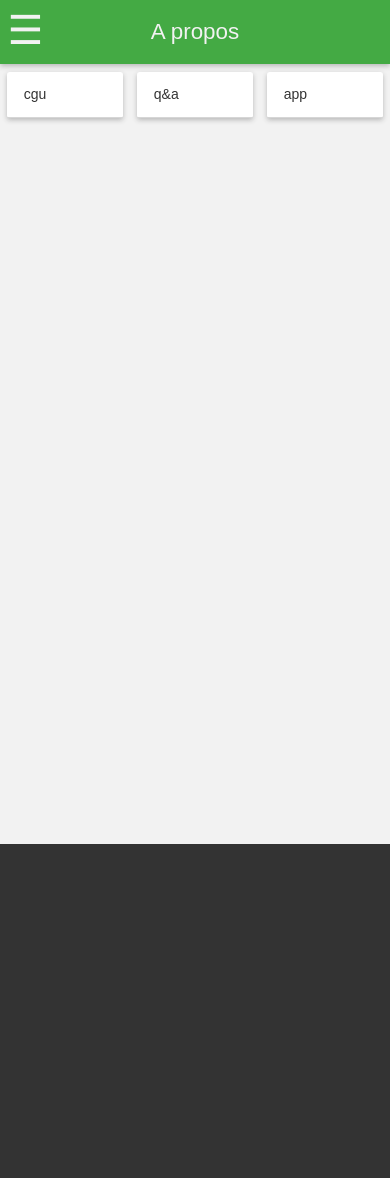
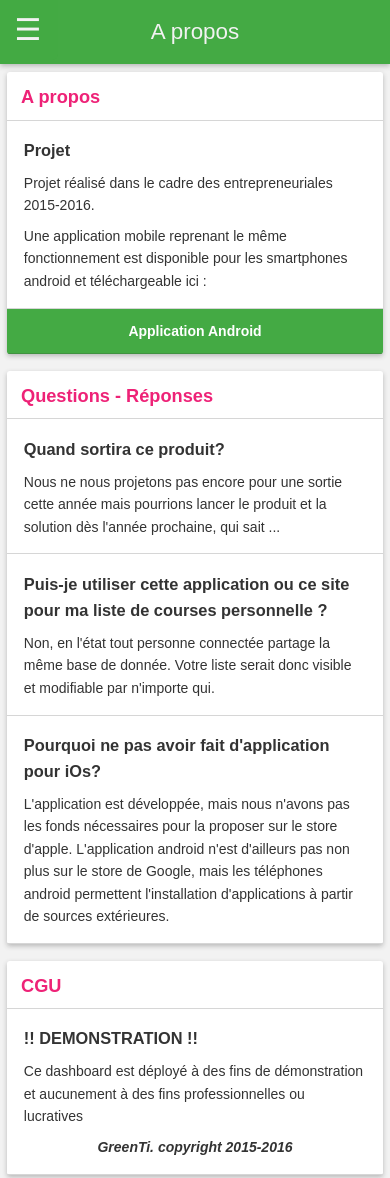
Before and after one commit to greenTi/greenti-dashboard, a website: page index.html at #!/about in a window 390 px wide. Shown: the top 1178 px of the page. Before the commit the page ends 844 px from the top, so only its background shows below. Drawn offline with Linux system fonts and the light colour scheme.

Commit message:
about page & mobile menu burger improvment

```diff
--- a/src/sass/_menu.sass
+++ b/src/sass/_menu.sass
@@ -33,14 +33,15 @@
                 content: "\2630"
                 position: absolute
                 top: 0
-                left: 101%
-                width: 50px
+                left: 100%
+                width: 60px
                 height: 60px
-                font-size: 40px
+                font-size: 30px
                 line-height: 60px
                 text-align: center
                 color: $white
-                background: $green
+                background: rgba($green, 0.7)
+                border-bottom-right-radius: 6px
 
         &.menu-visible
             .menu
--- a/tpl/about.html
+++ b/tpl/about.html
@@ -2,19 +2,42 @@
 
 <div class="content">
     <div class="grid">
-        <div class="col-1-3">
+        <div class="col-1-1">
             <div class="card">
-                <div class="card-line">cgu</div>
+                <div class="card-line card-header">A propos</div>
+                <div class="card-line">
+                    <h3>Projet</h3>
+                    <p>Projet réalisé dans le cadre des entrepreneuriales 2015-2016.</p>
+                    <p>Une application mobile reprenant le même fonctionnement est disponible pour les smartphones android et téléchargeable ici :</p>
+                </div>
+                <a class="card-line card-cta" ng-not-implemented>Application Android</a>
             </div>
         </div>
-        <div class="col-1-3">
+        <div class="col-1-1">
             <div class="card">
-                <div class="card-line">q&a</div>
+                <div class="card-line card-header">Questions - Réponses</div>
+                <div class="card-line">
+                    <h3>Quand sortira ce produit?</h3>
+                    <p>Nous ne nous projetons pas encore pour une sortie cette année mais pourrions lancer le produit et la solution dès l'année prochaine, qui sait ...</p>
+                </div>
+                <div class="card-line">
+                    <h3>Puis-je utiliser cette application ou ce site pour ma liste de courses personnelle ?</h3>
+                    <p>Non, en l'état tout personne connectée partage la même base de donnée. Votre liste serait donc visible et modifiable par n'importe qui.</p>
+                </div>
+                <div class="card-line">
+                    <h3>Pourquoi ne pas avoir fait d'application pour iOs?</h3>
+                    <p>L'application est développée, mais nous n'avons pas les fonds nécessaires pour la proposer sur le store d'apple. L'application android n'est d'ailleurs pas non plus sur le store de Google, mais les téléphones android permettent l'installation d'applications à partir de sources extérieures.</p>
+                </div>
             </div>
         </div>
-        <div class="col-1-3">
+        <div class="col-1-1">
             <div class="card">
-                <div class="card-line">app</div>
+                <div class="card-line card-header">CGU</div>
+                <div class="card-line">
+                    <h3> !! DEMONSTRATION !! </h3>
+                    <p>Ce dashboard est déployé à des fins de démonstration et aucunement à des fins professionnelles ou lucratives</p>
+                    <p class="text-center"><b><i>GreenTi. copyright 2015-2016</i></b></p>
+                </div>
             </div>
         </div>
     </div>
```
Also changed, not shown: dist/css/styles.css, 1 other file.
